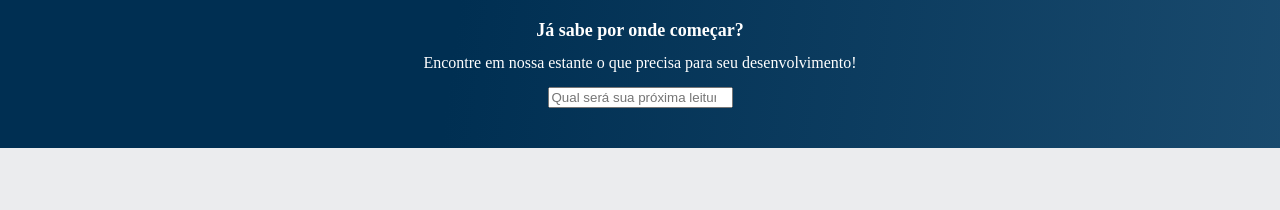
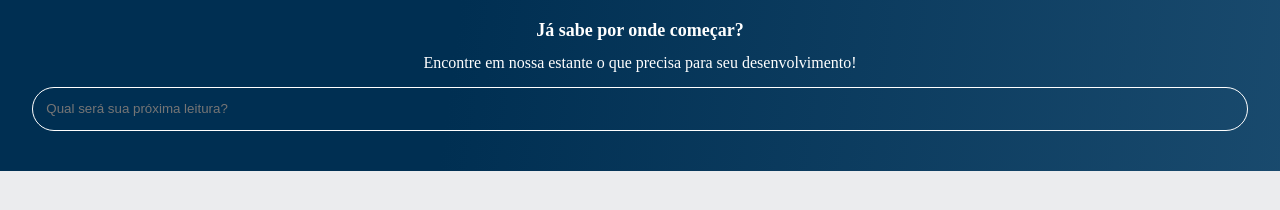
Before and after one commit to VARGASCRIA/j.vitor.vgs, a plain HTML site: page index.html in a window 1280 px wide. Shown: the part 104-314 px from the top of the page. Drawn offline with Linux system fonts and the light colour scheme.

Commit message:
banner.css

```diff
--- a/styles/banner.css
+++ b/styles/banner.css
@@ -12,3 +12,12 @@
     font-weight: 500;
     margin: 1em 0;
   }
+
+  .banner__pesquisa {
+    background-color: transparent;
+    border: 1px solid var(--branco);
+    color: var(--branco);
+    border-radius: 24px;
+    padding: 1em;
+    width: 100%;
+  }
```
